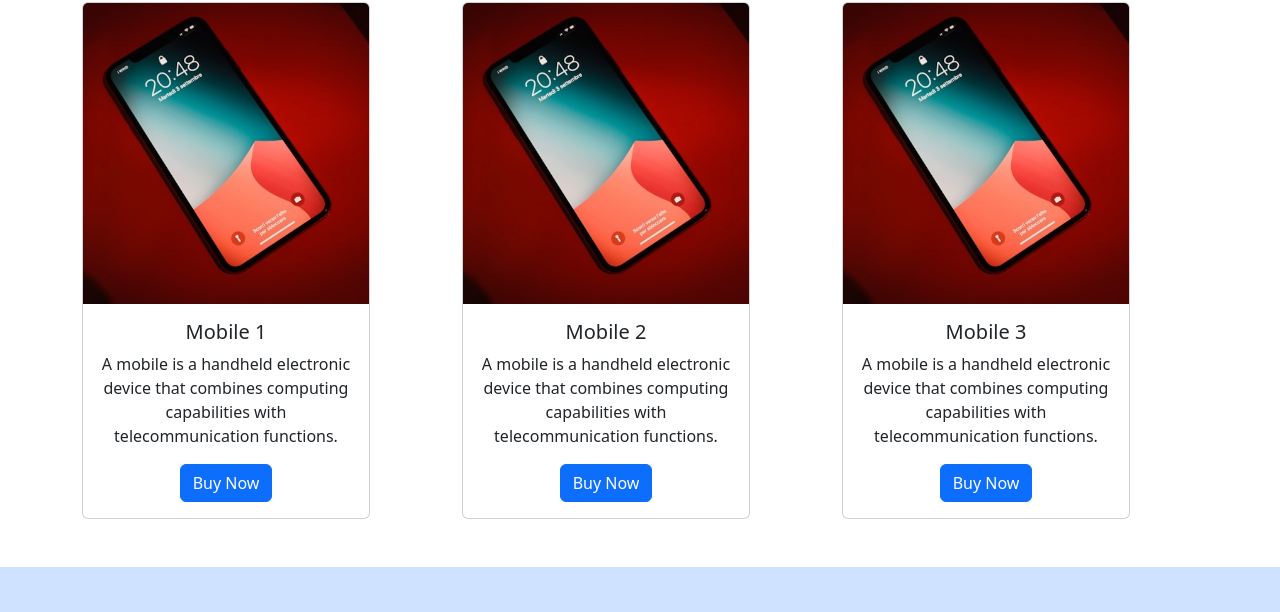
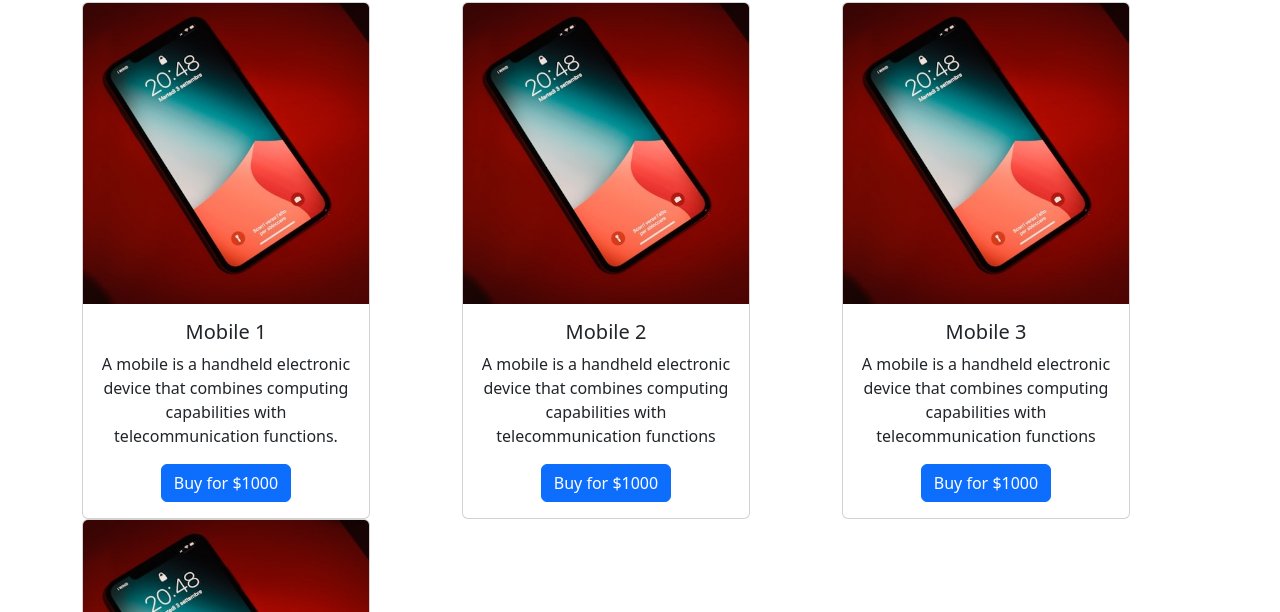
Before and after one commit to vinod-pattar/my-shop, a plain HTML site: page index.html in a window 1280 px wide. Shown: the part 704-1316 px from the top of the page. Drawn offline with nearby package versions, Linux system fonts and the light colour scheme.

Commit message:
Dynamically rendering products from a JSON file.

```diff
--- /dev/null
+++ b/assets/js/products.js
@@ -0,0 +1,54 @@
+
+fetch("/products.json").then(function(response) {
+    return response.json();
+}).then(function(response) {
+    const products = response.products;
+    let placeholder = document.querySelector("#products");
+    placeholder.classList.add("row");
+
+    for(let i = 0; i < products.length; i++) {
+
+        let product = products[i];
+
+        const divCol = document.createElement("div");
+        divCol.classList.add("col"); // Div column
+
+        const divCard = document.createElement("div"); // Div Card
+        divCard.classList.add("card");
+        divCard.style.width = "18rem";
+
+        const imageElement = document.createElement("img");
+        imageElement.classList.add("card-img-top");
+        imageElement.src = product.image;
+        imageElement.alt = product.title;
+
+        const divCardBody = document.createElement("div");
+        divCardBody.classList.add("card-body");
+
+        const titleElement = document.createElement("h5");
+        titleElement.classList.add("card-title");
+        titleElement.innerText = product.title;
+
+        const descriptionElement = document.createElement("p");
+        descriptionElement.classList.add("card-text");
+        descriptionElement.innerText = product.description;
+
+        const buttonElement = document.createElement("a");
+        buttonElement.classList.add("btn", "btn-primary");
+        buttonElement.innerText = "Buy for $" + product.price;
+        buttonElement.href = "#";
+
+
+        // Card body elements
+        divCardBody.appendChild(titleElement);
+        divCardBody.appendChild(descriptionElement);
+        divCardBody.appendChild(buttonElement);
+
+        divCard.appendChild(imageElement);
+        divCard.appendChild(divCardBody);
+
+        divCol.appendChild(divCard);
+
+        placeholder.appendChild(divCol);
+    }
+});
--- a/index.html
+++ b/index.html
@@ -121,58 +121,8 @@
 
     <div class="container my-5 text-center">
       <h2>Our mobiles</h2>
-      <div class="row">
-        <div class="col">
-          <div class="card" style="width: 18rem">
-            <img
-              src="./assets/images/featured-image.jpg"
-              class="card-img-top"
-              alt="..."
-            />
-            <div class="card-body">
-              <h5 class="card-title">Mobile 1</h5>
-              <p class="card-text">
-                A mobile is a handheld electronic device that combines computing
-                capabilities with telecommunication functions.
-              </p>
-              <a href="#" class="btn btn-primary">Buy Now</a>
-            </div>
-          </div>
-        </div>
-        <div class="col">
-          <div class="card" style="width: 18rem">
-            <img
-              src="./assets/images/featured-image.jpg"
-              class="card-img-top"
-              alt="..."
-            />
-            <div class="card-body">
-              <h5 class="card-title">Mobile 2</h5>
-              <p class="card-text">
-                A mobile is a handheld electronic device that combines computing
-                capabilities with telecommunication functions.
-              </p>
-              <a href="#" class="btn btn-primary">Buy Now</a>
-            </div>
-          </div>
-        </div>
-        <div class="col">
-          <div class="card" style="width: 18rem">
-            <img
-              src="./assets/images/featured-image.jpg"
-              class="card-img-top"
-              alt="..."
-            />
-            <div class="card-body">
-              <h5 class="card-title">Mobile 3</h5>
-              <p class="card-text">
-                A mobile is a handheld electronic device that combines computing
-                capabilities with telecommunication functions.
-              </p>
-              <a href="#" class="btn btn-primary">Buy Now</a>
-            </div>
-          </div>
-        </div>
+      <div id="products">
+
       </div>
     </div>
 
@@ -323,5 +273,8 @@
         })
       })
     </script>
+    <script src="./assets/js/products.js">
+
+    </script>
   </body>
 </html>
```
